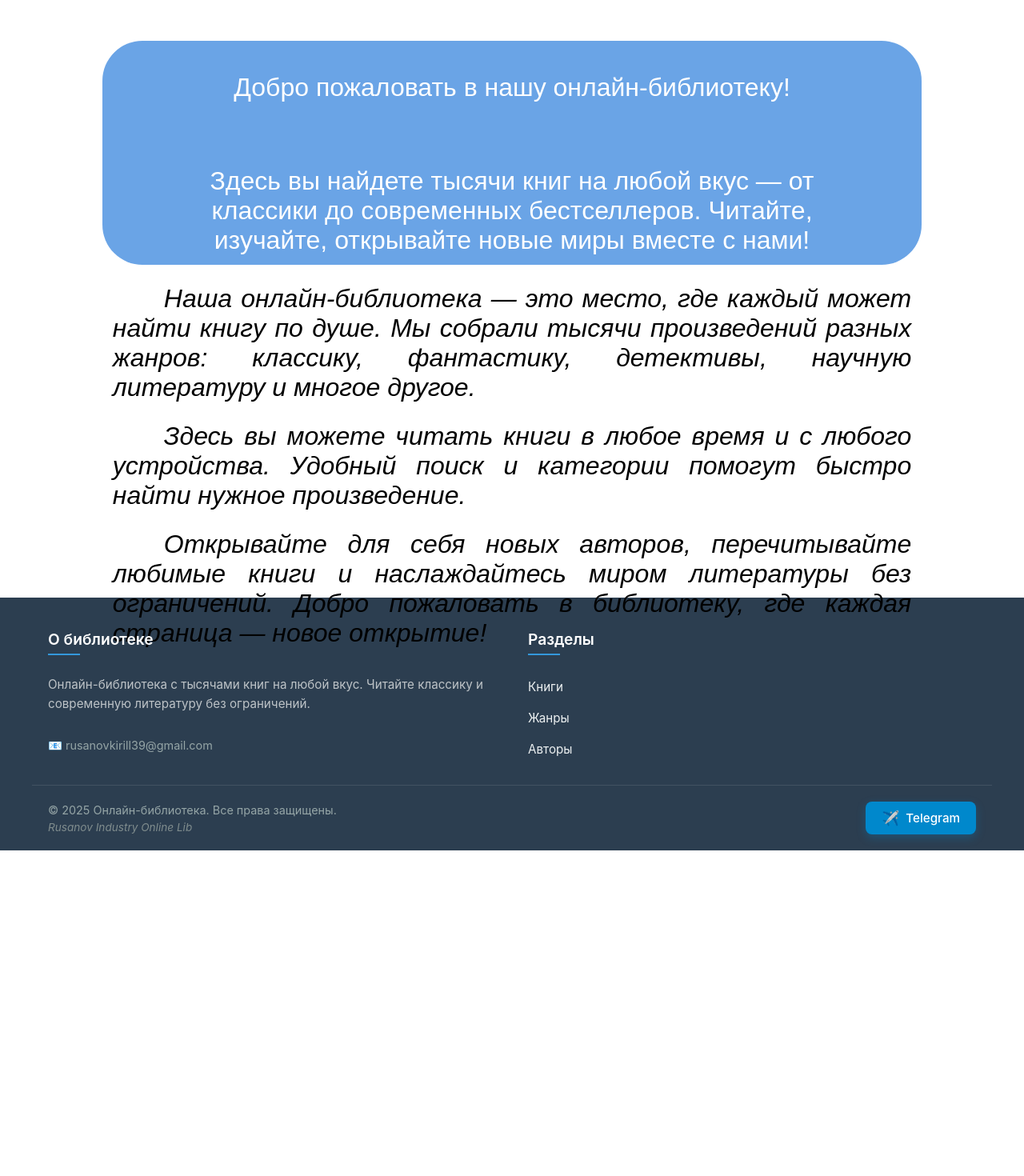
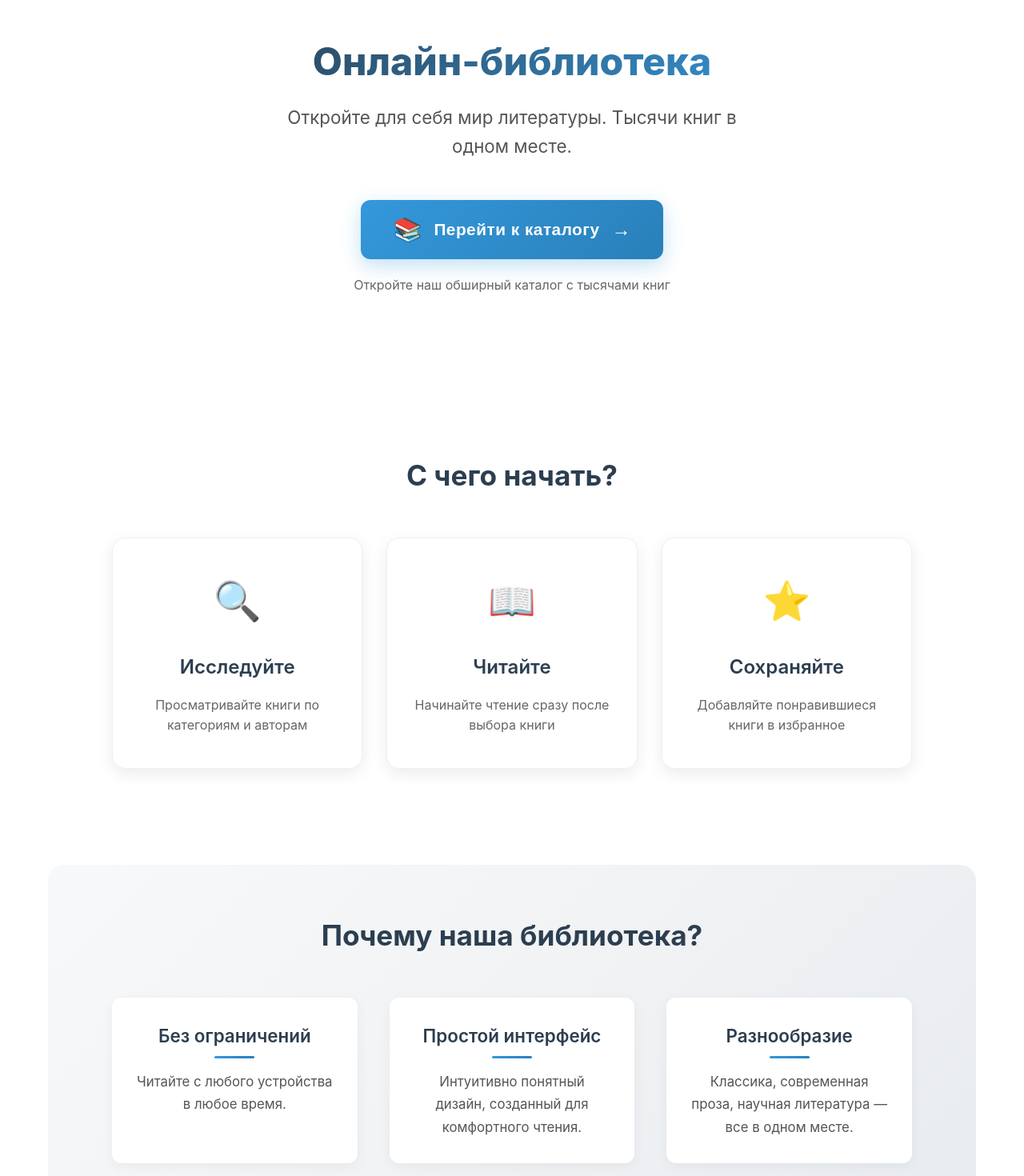
Before and after one commit to Rusanov-Kirill/university-web-lib, a React (Vite) app in the folder frontend/: page / in a window 1280 px wide. Shown: the part 100-1570 px from the top of the page at 80% size. Before the commit the page ends 1163 px from the top, so only its background shows below. Built offline with nearby package versions, Linux system fonts and the light colour scheme; a web font is replaced by a local one.

Commit message:
ui/ux: redisign HomePage component

```diff
--- a/frontend/src/pages/HomePage/HomePage.jsx
+++ b/frontend/src/pages/HomePage/HomePage.jsx
@@ -1,25 +1,99 @@
-import Header from '../../components/Header/Header'
-import Footer from '../../components/Footer/Footer'
-import styles from './HomePage.module.css'
+// HomePage.jsx - Updated with catalog button
+import Header from '../../components/Header/Header';
+import Footer from '../../components/Footer/Footer';
+import styles from './HomePage.module.css';
+import { useNavigate } from 'react-router-dom';
 
 function HomePage() {
+    const navigate = useNavigate();
+
+    const handleCatalogClick = () => {
+        navigate('/catalog');
+    };
+
     return (
         <>
             <Header />
             <main className={styles.main}>
-                <div className={styles['welcome-sign']}>
-                    <p className={styles['welcome-text']}>Добро пожаловать в нашу онлайн-библиотеку!</p>
-                    <p className={styles['welcome-text']}>Здесь вы найдете тысячи книг на любой вкус — от классики до современных бестселлеров. Читайте, изучайте, открывайте новые миры вместе с нами!</p>
-                </div>
-                <div className={styles['description-container']}>
-                    <p className={styles['site-description']}>Наша онлайн-библиотека — это место, где каждый может найти книгу по душе. Мы собрали тысячи произведений разных жанров: классику, фантастику, детективы, научную литературу и многое другое.</p>
-                    <p className={styles['site-description']}>Здесь вы можете читать книги в любое время и с любого устройства. Удобный поиск и категории помогут быстро найти нужное произведение.</p>
-                    <p className={styles['site-description']}>Открывайте для себя новых авторов, перечитывайте любимые книги и наслаждайтесь миром литературы без ограничений. Добро пожаловать в библиотеку, где каждая страница — новое открытие!</p>
-                </div>
+                {/* Hero Section */}
+                <section className={styles.hero}>
+                    <div className={styles.heroContent}>
+                        <h1 className={styles.heroTitle}>Онлайн-библиотека</h1>
+                        <p className={styles.heroSubtitle}>
+                            Откройте для себя мир литературы. Тысячи книг в одном месте.
+                        </p>
+                        <div className={styles.ctaSection}>
+                            <button
+                                className={styles.catalogCtaButton}
+                                onClick={handleCatalogClick}
+                            >
+                                <span className={styles.buttonIcon}>📚</span>
+                                <span className={styles.buttonText}>Перейти к каталогу</span>
+                                <span className={styles.arrow}>→</span>
+                            </button>
+                            <p className={styles.ctaHint}>
+                                Откройте наш обширный каталог с тысячами книг
+                            </p>
+                        </div>
+                    </div>
+                </section>
+
+                {/* Быстрый старт */}
+                <section className={styles.quickStart}>
+                    <h2 className={styles.sectionTitle}>С чего начать?</h2>
+                    <div className={styles.startGrid}>
+                        <div className={styles.startCard}>
+                            <div className={styles.cardIcon}>🔍</div>
+                            <h3 className={styles.cardTitle}>Исследуйте</h3>
+                            <p className={styles.cardText}>
+                                Просматривайте книги по категориям и авторам
+                            </p>
+                        </div>
+                        <div className={styles.startCard}>
+                            <div className={styles.cardIcon}>📖</div>
+                            <h3 className={styles.cardTitle}>Читайте</h3>
+                            <p className={styles.cardText}>
+                                Начинайте чтение сразу после выбора книги
+                            </p>
+                        </div>
+                        <div className={styles.startCard}>
+                            <div className={styles.cardIcon}>⭐</div>
+                            <h3 className={styles.cardTitle}>Сохраняйте</h3>
+                            <p className={styles.cardText}>
+                                Добавляйте понравившиеся книги в избранное
+                            </p>
+                        </div>
+                    </div>
+                </section>
+
+                {/* Преимущества */}
+                <section className={styles.benefits}>
+                    <h2 className={styles.sectionTitle}>Почему наша библиотека?</h2>
+                    <div className={styles.benefitsGrid}>
+                        <div className={styles.benefitItem}>
+                            <h3 className={styles.benefitTitle}>Без ограничений</h3>
+                            <p className={styles.benefitText}>
+                                Читайте с любого устройства в любое время.
+                            </p>
+                        </div>
+                        <div className={styles.benefitItem}>
+                            <h3 className={styles.benefitTitle}>Простой интерфейс</h3>
+                            <p className={styles.benefitText}>
+                                Интуитивно понятный дизайн, созданный для комфортного чтения.
+                            </p>
+                        </div>
+                        <div className={styles.benefitItem}>
+                            <h3 className={styles.benefitTitle}>Разнообразие</h3>
+                            <p className={styles.benefitText}>
+                                Классика, современная проза, научная литература — все в одном месте.
+                            </p>
+                        </div>
+                    </div>
+                </section>
             </main>
             <Footer />
         </>
-    )
+    );
 }
 
-export default HomePage
+export default HomePage;
--- a/frontend/src/pages/HomePage/HomePage.module.css
+++ b/frontend/src/pages/HomePage/HomePage.module.css
@@ -1,127 +1,338 @@
+/* HomePage.module.css - Updated for catalog button */
 .main {
-    display: flex;
-    flex-direction: column;
-    margin: 7vh 10vw ;
-    user-select: none;
+    min-height: calc(100vh - 140px);
+    width: 100%;
+    max-width: 1200px;
+    margin: 0 auto;
+    padding: 0 20px;
+    font-family: -apple-system, BlinkMacSystemFont, 'Segoe UI', Roboto, sans-serif;
+    color: #333;
+    line-height: 1.6;
 }
 
-.welcome-sign {
-    display: flex;
-    flex-direction: column;
-    background-color: #2C7EDC;
-    color: white;
-    border-radius: 50px;
-    opacity: 70%;
-    height: 35vh;
-    width: 80vw;
-    margin: 3vh 0;
-    align-items: center;
-    justify-content: space-between;
+/* Hero Section */
+.hero {
+    text-align: center;
+    padding: 80px 20px 60px;
+    margin-bottom: 60px;
 }
 
-.welcome-text {
-    font-size: 32px;
-    margin: 5vh 5vw;
+.heroContent {
+    max-width: 800px;
+    margin: 0 auto;
+}
+
+.heroTitle {
+    font-size: 3rem;
+    font-weight: 800;
+    margin: 0 0 25px 0;
+    color: #2c3e50;
+    line-height: 1.1;
+    background: linear-gradient(135deg, #2c3e50, #3498db);
+    -webkit-background-clip: text;
+    -webkit-text-fill-color: transparent;
+    background-clip: text;
+}
+
+.heroSubtitle {
+    font-size: 1.4rem;
+    color: #555;
+    margin: 0 0 50px 0;
+    max-width: 600px;
+    margin-left: auto;
+    margin-right: auto;
+    line-height: 1.6;
+}
+
+/* CTA Section */
+.ctaSection {
+    margin-top: 40px;
+}
+
+.catalogCtaButton {
+    display: inline-flex;
+    align-items: center;
+    justify-content: center;
+    gap: 15px;
+    padding: 20px 40px;
+    background: linear-gradient(135deg, #3498db, #2980b9);
+    color: white;
+    border: none;
+    border-radius: 12px;
+    font-size: 1.3rem;
+    font-weight: 600;
+    cursor: pointer;
+    transition: all 0.3s ease;
+    box-shadow: 0 8px 25px rgba(52, 152, 219, 0.3);
+    position: relative;
+    overflow: hidden;
+}
+
+.catalogCtaButton::before {
+    content: '';
+    position: absolute;
+    top: 0;
+    left: -100%;
+    width: 100%;
+    height: 100%;
+    background: linear-gradient(90deg, transparent, rgba(255, 255, 255, 0.2), transparent);
+    transition: left 0.5s ease;
+}
+
+.catalogCtaButton:hover {
+    transform: translateY(-4px);
+    box-shadow: 0 12px 35px rgba(52, 152, 219, 0.4);
+    background: linear-gradient(135deg, #2980b9, #2573a7);
+}
+
+.catalogCtaButton:hover::before {
+    left: 100%;
+}
+
+.catalogCtaButton:active {
+    transform: translateY(-2px);
+    box-shadow: 0 6px 20px rgba(52, 152, 219, 0.3);
+}
+
+.buttonIcon {
+    font-size: 1.8rem;
+    transition: transform 0.3s ease;
+}
+
+.catalogCtaButton:hover .buttonIcon {
+    transform: scale(1.2) rotate(10deg);
+}
+
+.buttonText {
+    letter-spacing: 0.5px;
+}
+
+.arrow {
+    font-size: 1.5rem;
+    transition: transform 0.3s ease;
+}
+
+.catalogCtaButton:hover .arrow {
+    transform: translateX(5px);
+}
+
+.ctaHint {
+    font-size: 1rem;
+    color: #666;
+    margin-top: 20px;
     text-align: center;
 }
 
-.description-container {
-    display: flex;
-    flex-direction: column;
-    justify-content: space-between;
-    height: 42vh;
-    width: 80vw;
+/* Section Common */
+.sectionTitle {
+    font-size: 2.2rem;
+    font-weight: 700;
+    text-align: center;
+    margin: 0 0 50px 0;
+    color: #2c3e50;
 }
 
-.site-description {
-    text-indent: 2em;
-    color: black;
-    font-size: 30px;
-    font-style: italic;
-    font-weight: lighter;
+/* Quick Start */
+.quickStart {
+    padding: 60px 20px;
+    margin-bottom: 60px;
+}
+
+.startGrid {
+    display: grid;
+    grid-template-columns: repeat(auto-fit, minmax(280px, 1fr));
+    gap: 30px;
+    max-width: 1000px;
+    margin: 0 auto;
+}
+
+.startCard {
+    background: #ffffff;
+    border-radius: 16px;
+    padding: 40px 30px;
+    text-align: center;
+    box-shadow: 0 6px 20px rgba(0, 0, 0, 0.08);
+    border: 1px solid #f0f0f0;
+    transition: all 0.3s ease;
+    position: relative;
+    overflow: hidden;
+}
+
+.startCard::before {
+    content: '';
+    position: absolute;
+    top: 0;
+    left: 0;
+    width: 100%;
+    height: 5px;
+    background: linear-gradient(90deg, #3498db, #2980b9);
+    transform: scaleX(0);
+    transform-origin: left;
+    transition: transform 0.3s ease;
+}
+
+.startCard:hover {
+    transform: translateY(-8px);
+    box-shadow: 0 15px 30px rgba(0, 0, 0, 0.12);
+}
+
+.startCard:hover::before {
+    transform: scaleX(1);
+}
+
+.cardIcon {
+    font-size: 3rem;
+    margin-bottom: 25px;
+    display: inline-block;
+    transition: transform 0.3s ease;
+}
+
+.startCard:hover .cardIcon {
+    transform: scale(1.1);
+}
+
+.cardTitle {
+    font-size: 1.5rem;
+    font-weight: 600;
+    margin: 0 0 15px 0;
+    color: #2c3e50;
+}
+
+.cardText {
+    color: #666;
     margin: 0;
-    margin-bottom: 3vh;
-    padding: 0 1vw;
-    text-align: justify;
+    font-size: 1rem;
+    line-height: 1.6;
+}
+
+/* Benefits */
+.benefits {
+    padding: 60px 20px;
+    background: linear-gradient(135deg, #f8f9fa 0%, #e9ecef 100%);
+    border-radius: 20px;
+    margin-bottom: 60px;
+}
+
+.benefitsGrid {
+    display: grid;
+    grid-template-columns: repeat(auto-fit, minmax(300px, 1fr));
+    gap: 40px;
+    max-width: 1000px;
+    margin: 0 auto;
+}
+
+.benefitItem {
+    text-align: center;
+    padding: 30px;
+    background: white;
+    border-radius: 12px;
+    box-shadow: 0 4px 15px rgba(0, 0, 0, 0.05);
+    transition: transform 0.3s ease;
+}
+
+.benefitItem:hover {
+    transform: translateY(-5px);
+}
+
+.benefitTitle {
+    font-size: 1.4rem;
+    font-weight: 600;
+    margin: 0 0 15px 0;
+    color: #2c3e50;
+    position: relative;
+    display: inline-block;
+    padding-bottom: 10px;
+}
+
+.benefitTitle::after {
+    content: '';
+    position: absolute;
+    bottom: 0;
+    left: 50%;
+    transform: translateX(-50%);
+    width: 50px;
+    height: 3px;
+    background: linear-gradient(90deg, #3498db, #2980b9);
+    border-radius: 2px;
+}
+
+.benefitText {
+    color: #555;
+    margin: 0;
+    font-size: 1.05rem;
+    line-height: 1.7;
+}
+
+/* Responsive Design */
+@media (max-width: 768px) {
+    .heroTitle {
+        font-size: 2.2rem;
+    }
+
+    .heroSubtitle {
+        font-size: 1.2rem;
+        margin-bottom: 40px;
+    }
+
+    .sectionTitle {
+        font-size: 1.8rem;
+        margin-bottom: 40px;
+    }
+
+    .catalogCtaButton {
+        padding: 18px 30px;
+        font-size: 1.1rem;
+        gap: 12px;
+    }
+
+    .buttonIcon {
+        font-size: 1.5rem;
+    }
+
+    .startGrid,
+    .benefitsGrid {
+        grid-template-columns: 1fr;
+        gap: 25px;
+    }
+
+    .startCard {
+        padding: 30px 20px;
+    }
+
+    .benefitItem {
+        padding: 25px 20px;
+    }
+
+    .hero {
+        padding: 60px 20px 40px;
+    }
+
+    .quickStart,
+    .benefits {
+        padding: 40px 20px;
+    }
 }
 
 @media (max-width: 480px) {
-    .welcome-sign {
-        height: 21vh;
-        margin: 2vh 0;
+    .main {
+        padding: 0 15px;
     }
 
-    .welcome-text {
-        font-size: 28px;
-        margin: auto;
+    .heroTitle {
+        font-size: 1.8rem;
     }
 
-    .welcome-text:last-child {
-        display: none;
+    .heroSubtitle {
+        font-size: 1.1rem;
     }
 
-    .description-container {
-        height: 61vh;
+    .catalogCtaButton {
+        width: 100%;
+        padding: 16px 20px;
+        font-size: 1rem;
     }
 
-    .site-description {
-        font-size: 20px;
-        padding: 0;
-        margin-bottom: 1vh;
+    .cardIcon {
+        font-size: 2.5rem;
     }
 }
-
-@media (max-height: 850px) {
-    .site-description {
-        font-size: 18px;
-    }
-}
-
-@media (max-height: 800px) {
-    .site-description {
-        font-size: 16px;
-    }
-}
-
-@media (min-width: 480px) and (max-width: 1024px) {
-    .main {
-        margin: 12vh 10vw 7vh;
-    }
-
-    .welcome-sign {
-        height: 32vh;
-        margin: 2vh 0;
-    }
-
-    .welcome-text {
-        font-size: 22px;
-        margin: 3vh 3vw;
-    }
-
-    .description-container {
-        height: 38vh;
-    }
-
-    .site-description {
-        font-size: 20px;
-        padding: 0;
-        margin-bottom: 1vh;
-    }
-}
-
-@media (min-width: 768px) and (max-width: 1024px) {
-    .welcome-text {
-        font-size: 28px;
-        margin: 3vh 5vw;
-    }
-
-    .site-description {
-        font-size: 24px;
-    }
-}
-
-@media (min-width: 1024px) and (max-width: 1440px) {
-    .site-description, .welcome-text {
-        font-size: 32px;
-    }
-}
```
